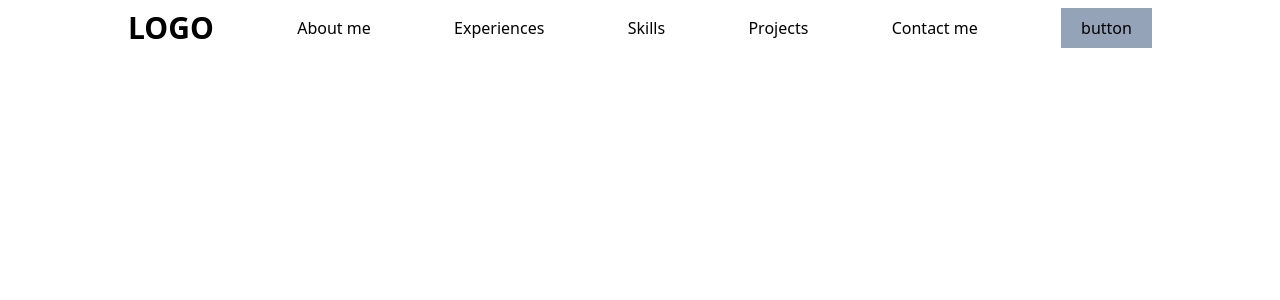
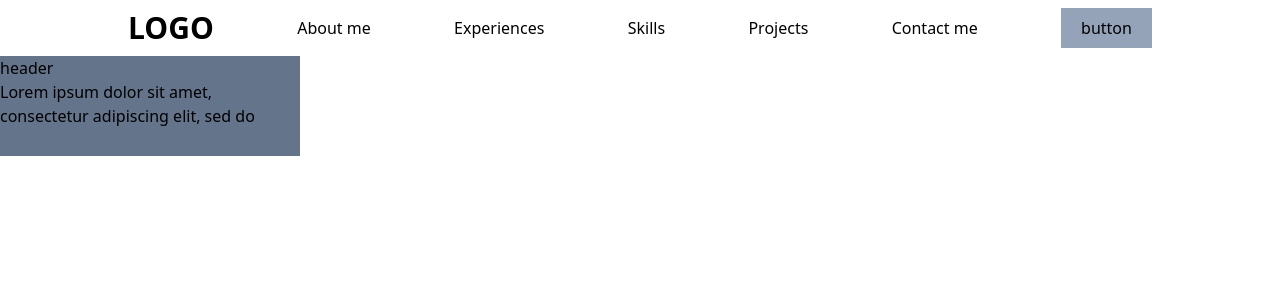
Before and after one commit to Maxmerock123/portfolio, a React (Vite) app in the folder frontend/: page / in a window 1280 px wide. Shown: the top 300 px of the page. Built offline with nearby package versions, Linux system fonts and the light colour scheme.

Commit message:
add Card component

```diff
--- a/frontend/src/App.jsx
+++ b/frontend/src/App.jsx
@@ -2,6 +2,7 @@ import { useState } from "react";
 import reactLogo from "./assets/react.svg";
 import viteLogo from "/vite.svg";
 import "./App.css";
+import Card from "./components/Card";
 
 function App() {
   const [count, setCount] = useState(0);
@@ -19,6 +20,7 @@ function App() {
           <button className="px-5 py-2 bg-slate-400">button</button>
         </div>
       </div>
+      <Card></Card>
     </>
   );
 }
--- /dev/null
+++ b/frontend/src/components/Card.jsx
@@ -0,0 +1,14 @@
+import React from "react";
+
+const Card = () => {
+  return (
+    <>
+      <div className="w-[300px] h-[100px] bg-slate-500">
+        <p>header</p>
+        <p>Lorem ipsum dolor sit amet, consectetur adipiscing elit, sed do</p>
+      </div>
+    </>
+  );
+};
+
+export default Card;
```
